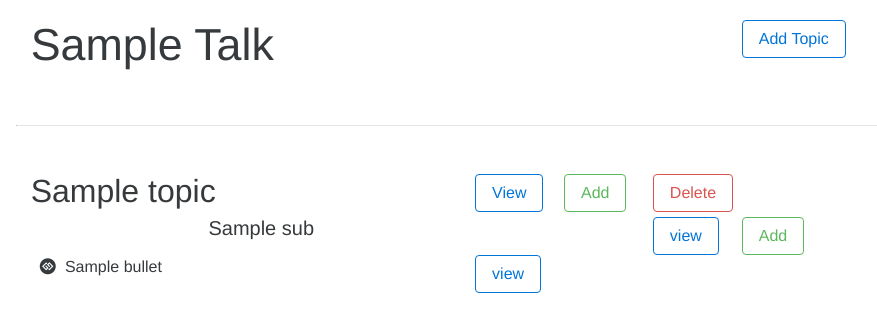
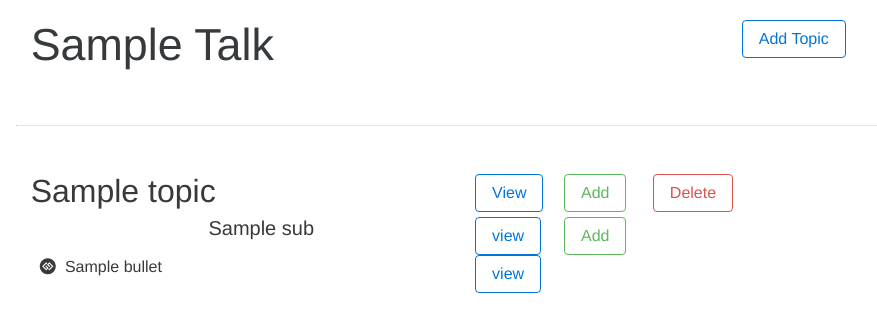
Before and after one commit to jstacoder/flask-talks, a Flask app: template templates/talks.html in a window 1280 px wide. Shown: the part 54-386 px from the top of the page, without its empty margins (91-968 px from the left). Run offline with Flask 2, Linux system fonts and the light colour scheme; the template is opened without the code that fills it: most values are stand-ins (such as "Sample title", 1, 10 or a date in 2020); data that the repository does not hold is empty; some libraries are stand-ins or nearby versions.

Commit message:
fixing buttons

```diff
--- a/templates/talks.html
+++ b/templates/talks.html
@@ -50,7 +50,7 @@
                         <div class=col-md-12>
                             {% for sub in topic['sub_topics'] %}
                                 <div class=row>
-                                    <div class="col-md-5 col-md-offset-2">
+                                    <div class="col-md-5 col-md-push-2">
                                         <div class="text-left">
                                             <h5>
                                                 {{ sub['name'] }}
```
